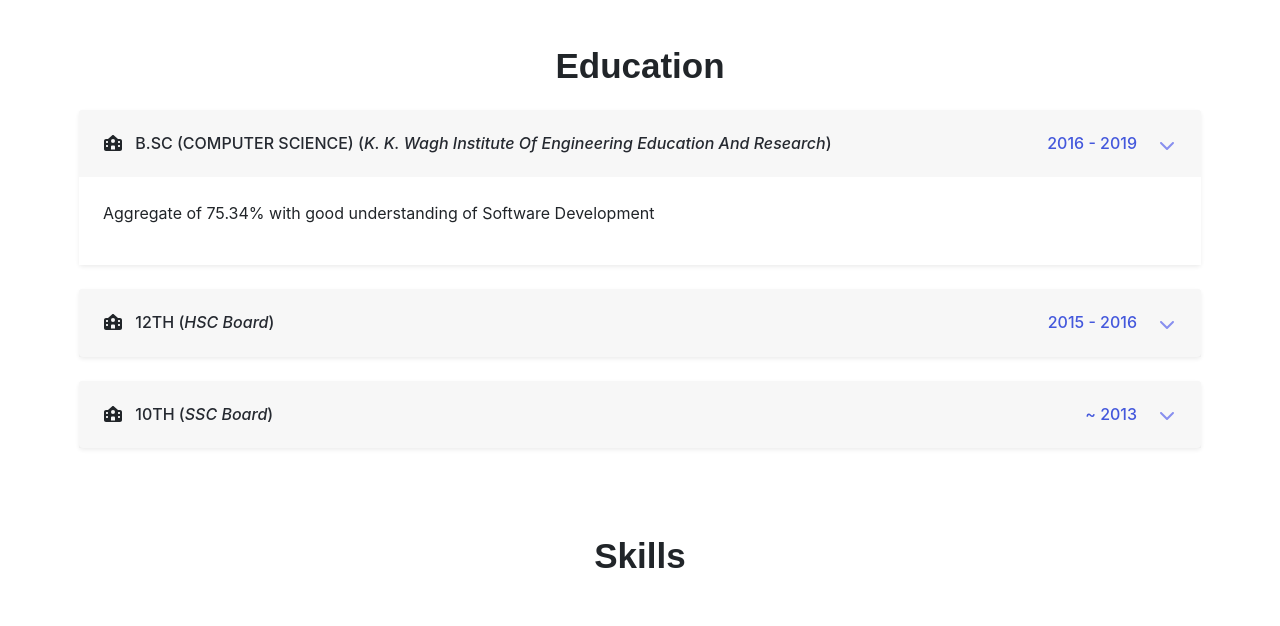
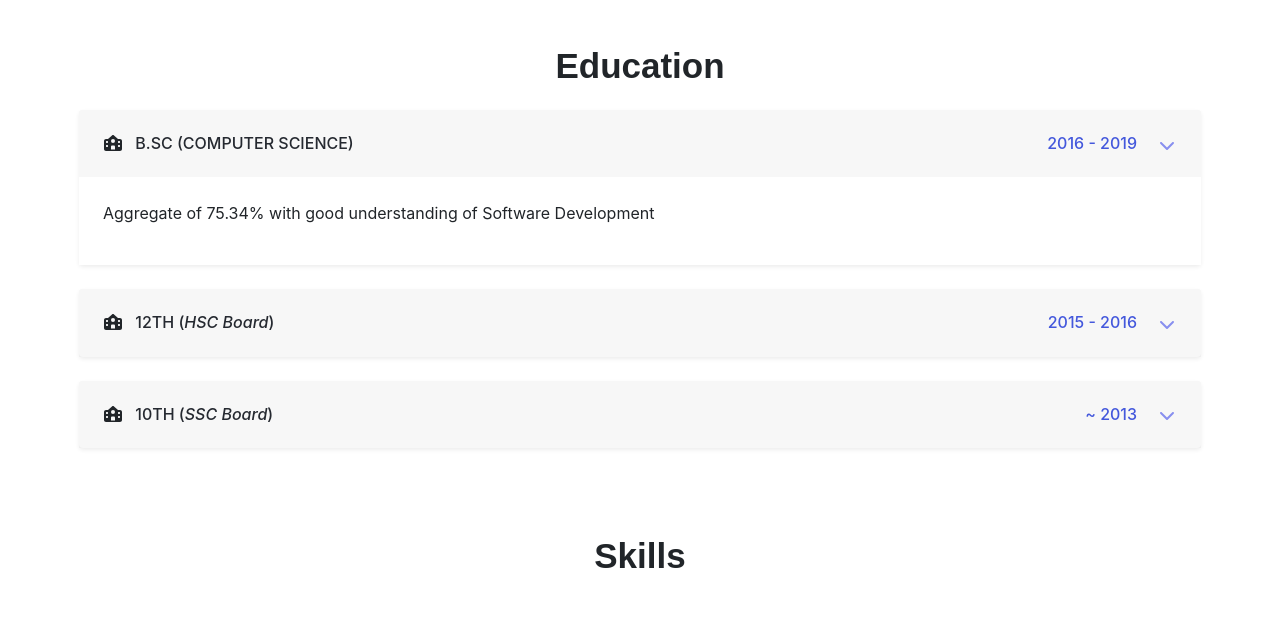
Before and after one commit to sagarwalke-dev/sagarwalke-dev.github.io, a plain HTML site: page index.html in a window 1280 px wide. Shown: the part 1240-1866 px from the top of the page. Drawn offline with Linux system fonts and the light colour scheme; a web font is replaced by a local one.

```diff
--- a/index.html
+++ b/index.html
@@ -261,8 +261,7 @@
                                 <a data-parent="#faq-accordion" data-toggle="collapse" class="card-toggle collapsed"
                                     href="#education1" aria-expanded="false">
                                     <i class="fas fa-chevron-down"></i>
-                                    B.SC (COMPUTER SCIENCE) (<i>K. K. Wagh Institute Of Engineering Education And
-                                        Research</i>)
+                                    B.SC (COMPUTER SCIENCE)
                                 </a>
                                 <span>2016 - 2019</span>
                             </h4>
```
